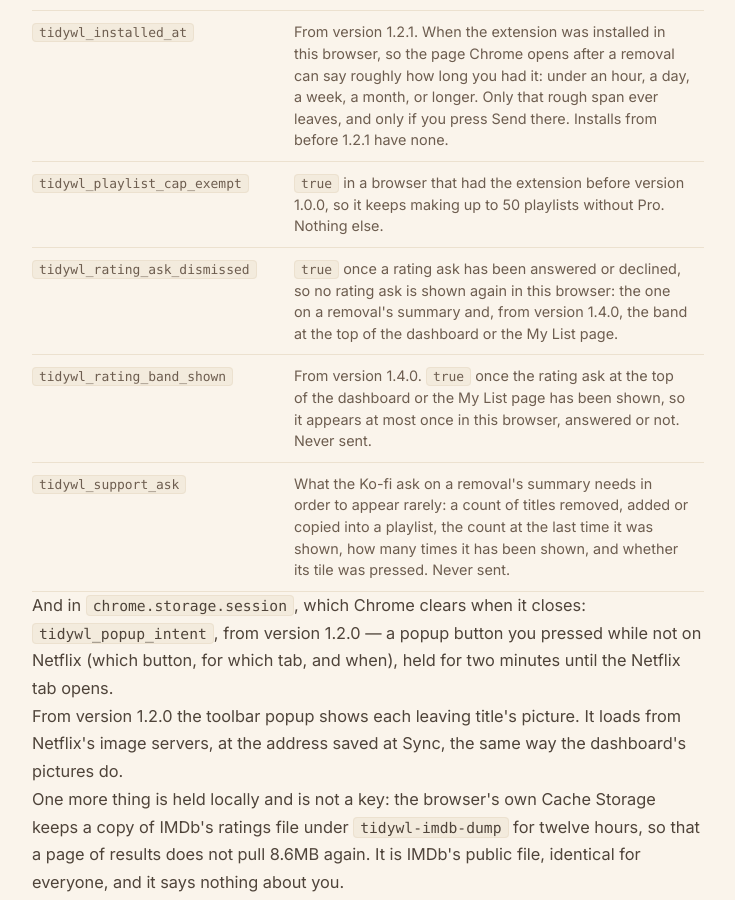
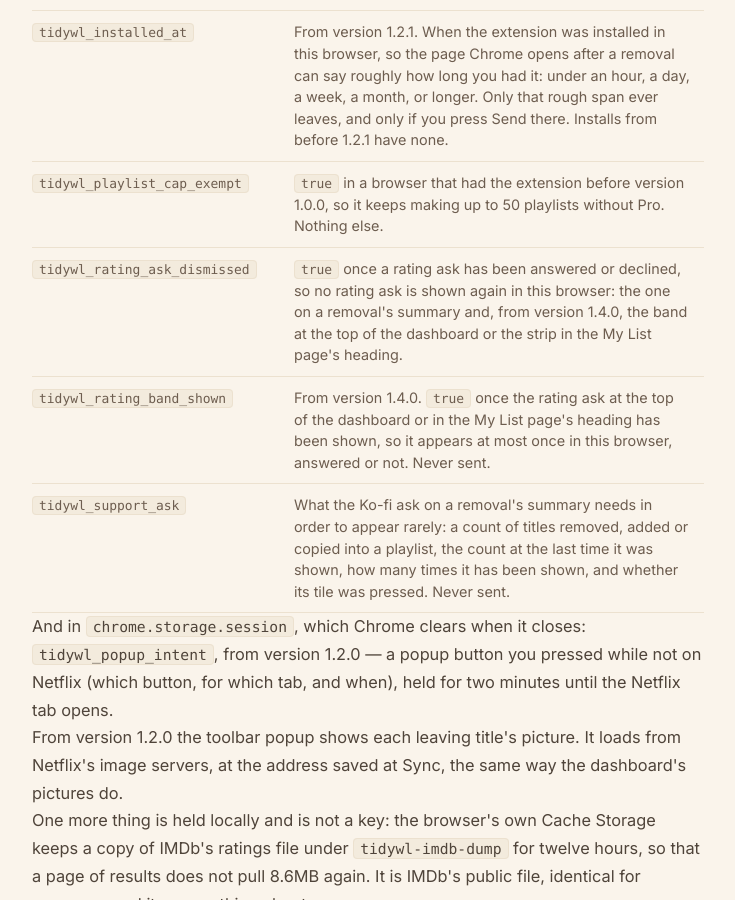
Before and after one commit to dominic-lam/tidywl-site, a Jekyll site: the page built from netflix/privacy/index.html, in a window 1280 px wide and 900 px high, scrolled down 8179 px. Shown: the whole window, without its empty margins (272-1007 px from the left). Built offline with Jekyll 4.4.1, drawn with Linux system fonts in a browser that asks for light colours; some of the changed text lies outside the part shown.

Commit message:
netflix(privacy): the 1.4.0 draft names where the My List page's rating ask sits
It ended up in the page's heading row, not as a band at the top (the user's
pick, 2026-10-14). Still a draft for release day.

Co-Authored-By: Claude Opus 5.5 <noreply@anthropic.com>
Claude-Session: https://claude.ai/code/session_01FyrMSSTcrDtL47BS2jFbeK

```diff
--- a/netflix/privacy/index.html
+++ b/netflix/privacy/index.html
@@ -120,7 +120,7 @@ last_modified_at: 2026-10-10
            to that day. Proposed wording, for approval:
              Updated <day> <month> 2026 for version 1.4.0: the rating ask, which
              appeared only on a removal's summary, can now also appear once as a
-             band at the top of the dashboard or the My List page, and one new
+             band at the top of the dashboard or in the My List page's heading, and one new
              storage key remembers that it has. The usage report adds four
              counts: the days you opened the My List page, the titles you
              clicked there, and how often a rating was asked for and Rate it
@@ -277,8 +277,8 @@ last_modified_at: 2026-10-10
           <tr><td><code>tidywl_last_profile</code></td><td>From version 1.2.0. The id of the Netflix profile last used in this browser, and when, so the toolbar badge and popup show that profile's list. Never sent.</td></tr>
           <tr><td><code>tidywl_installed_at</code></td><td>From version 1.2.1. When the extension was installed in this browser, so the page Chrome opens after a removal can say roughly how long you had it: under an hour, a day, a week, a month, or longer. Only that rough span ever leaves, and only if you press Send there. Installs from before 1.2.1 have none.</td></tr>
           <tr><td><code>tidywl_playlist_cap_exempt</code></td><td><code>true</code> in a browser that had the extension before version 1.0.0, so it keeps making up to 50 playlists without Pro. Nothing else.</td></tr>
-          <tr><td><code>tidywl_rating_ask_dismissed</code></td><td><code>true</code> once a rating ask has been answered or declined, so no rating ask is shown again in this browser: the one on a removal's summary and, from version 1.4.0, the band at the top of the dashboard or the My List page.</td></tr>
-          <tr><td><code>tidywl_rating_band_shown</code></td><td>From version 1.4.0. <code>true</code> once the rating ask at the top of the dashboard or the My List page has been shown, so it appears at most once in this browser, answered or not. Never sent.</td></tr>
+          <tr><td><code>tidywl_rating_ask_dismissed</code></td><td><code>true</code> once a rating ask has been answered or declined, so no rating ask is shown again in this browser: the one on a removal's summary and, from version 1.4.0, the band at the top of the dashboard or the strip in the My List page's heading.</td></tr>
+          <tr><td><code>tidywl_rating_band_shown</code></td><td>From version 1.4.0. <code>true</code> once the rating ask at the top of the dashboard or in the My List page's heading has been shown, so it appears at most once in this browser, answered or not. Never sent.</td></tr>
           <tr><td><code>tidywl_support_ask</code></td><td>What the Ko-fi ask on a removal's summary needs in order to appear rarely: a count of titles removed, added or copied into a playlist, the count at the last time it was shown, how many times it has been shown, and whether its tile was pressed. Never sent.</td></tr>
         </tbody>
       </table>
@@ -563,7 +563,7 @@ last_modified_at: 2026-10-10
           <tr><td>badge_days</td><td>On how many days the IMDb rating badges have shown on Netflix's own pages, ever. It goes up by one at most once a day, like <code>open_days</code>. Not which titles, and not how many badges.</td></tr>
           <tr><td>mylist_days</td><td>On how many days you have opened the My List page the extension puts back in Netflix's menu, ever. It goes up by one at most once a day, like <code>open_days</code>.</td></tr>
           <tr><td>mylist_title_clicks</td><td>How many times you have clicked a title on the My List page to open it. Not which title. Nothing you press inside Netflix's own preview is counted.</td></tr>
-          <tr><td>rating_asks</td><td>How many times the extension has asked you for a rating: on a removal's summary, or at the top of the dashboard or the My List page.</td></tr>
+          <tr><td>rating_asks</td><td>How many times the extension has asked you for a rating: on a removal's summary, at the top of the dashboard, or in the My List page's heading.</td></tr>
           <tr><td>rating_clicks</td><td>How many times you have pressed <em>Rate it</em>, on one of those asks or on the tile in the About window, which opens the extension's page on the Chrome Web Store. Not whether you went on to rate it.</td></tr>
         </tbody>
       </table>
```
